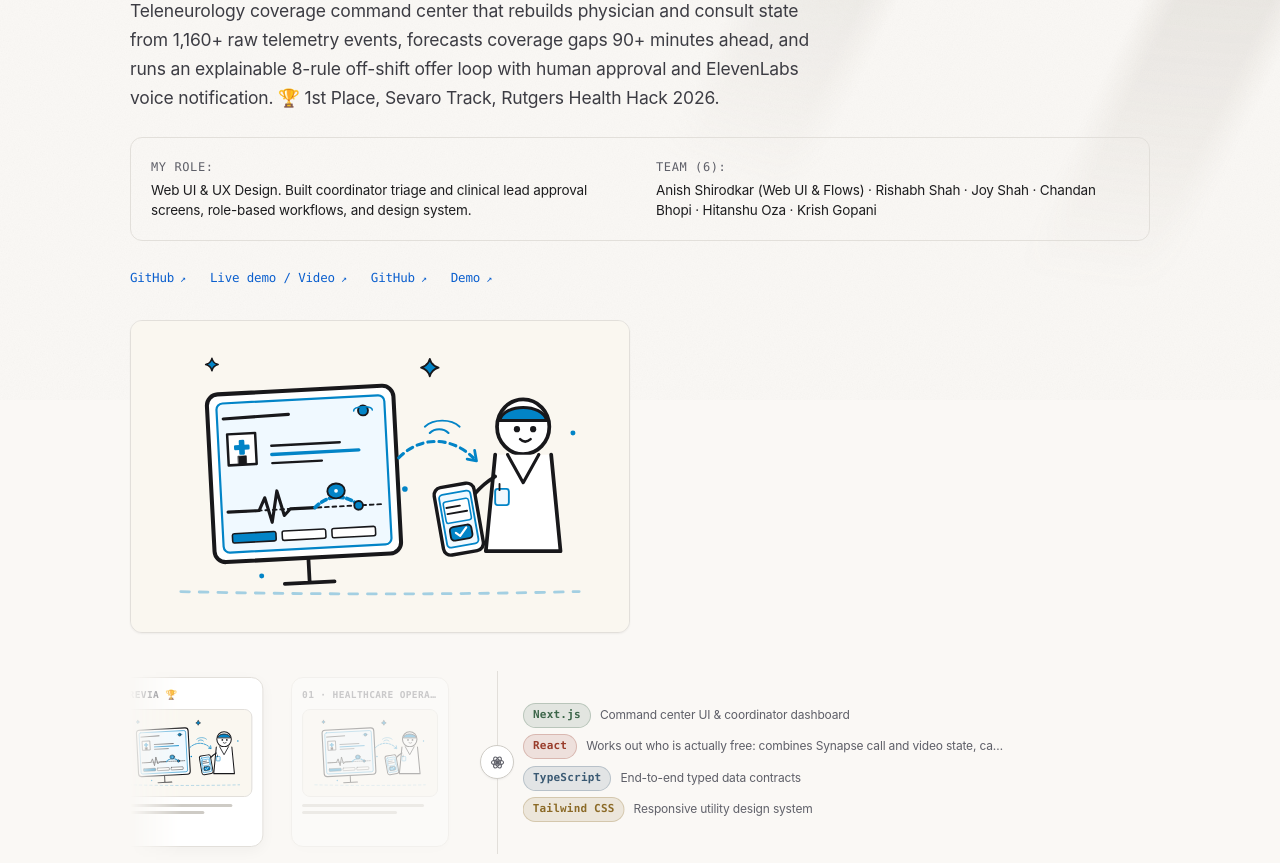
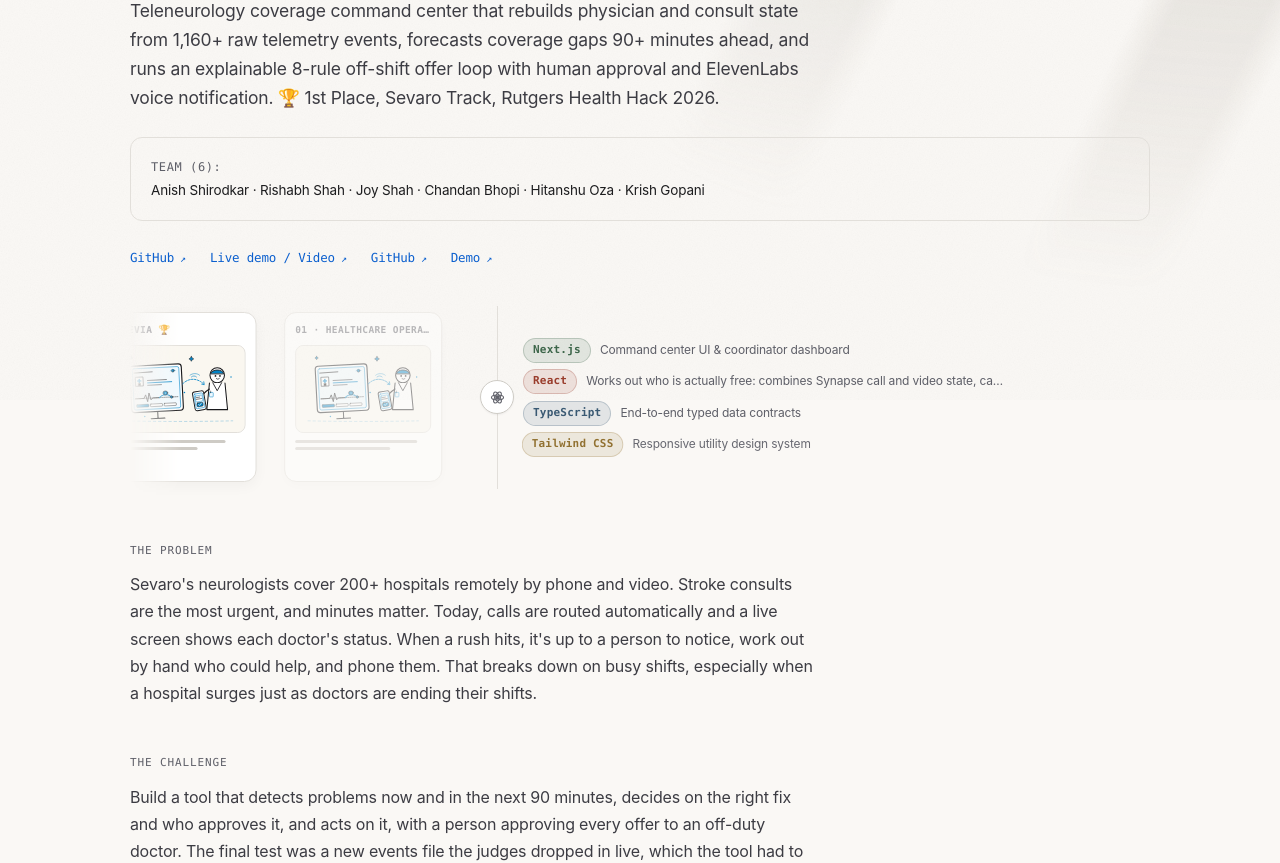
Before and after one commit to Anish0104/anish, a Next.js app: page /projects/cerevia in a window 1280 px wide. Shown: the part 400-1263 px from the top of the page. Built offline with nearby package versions, Linux system fonts and the light colour scheme.

Commit message:
refactor: remove standalone thumbnail and role mentions from project details

```diff
--- a/app/projects/[slug]/page.tsx
+++ b/app/projects/[slug]/page.tsx
@@ -5,7 +5,7 @@ import { notFound } from "next/navigation";
 import Tag from "@/components/Tag";
 import MagicTransform from "@/components/ui/magic-transform";
 import { projectTransforms } from "@/data/projectTransforms";
-import { coverAlt, getProject, githubUrl, projects } from "@/data/projects";
+import { getProject, githubUrl, projects } from "@/data/projects";
 
 type Params = { slug: string };
 
@@ -69,21 +69,11 @@ export default async function ProjectPage({
         {project.summary}
       </p>
 
-      {/* Meta Specs: Role & Team */}
-      {(project.role || (project.team && project.team.length > 0)) && (
-        <div className="mt-6 flex flex-col gap-3 rounded-xl border border-border bg-surface-2/60 p-4 font-mono text-[12px] sm:flex-row sm:gap-8 sm:p-5">
-          {project.role && (
-            <div className="flex-1">
-              <span className="uppercase tracking-wider text-muted">My Role:</span>
-              <p className="mt-1 font-sans text-[13.5px] text-text">{project.role}</p>
-            </div>
-          )}
-          {project.team && project.team.length > 0 && (
-            <div className="flex-1">
-              <span className="uppercase tracking-wider text-muted">Team ({project.team.length}):</span>
-              <p className="mt-1 font-sans text-[13.5px] text-text">{project.team.join(" · ")}</p>
-            </div>
-          )}
+      {/* Team */}
+      {project.team && project.team.length > 0 && (
+        <div className="mt-6 rounded-xl border border-border bg-surface-2/60 p-4 font-mono text-[12px] sm:p-5">
+          <span className="uppercase tracking-wider text-muted">Team ({project.team.length}):</span>
+          <p className="mt-1 font-sans text-[13.5px] text-text">{project.team.join(" · ")}</p>
         </div>
       )}
 
@@ -106,18 +96,6 @@ export default async function ProjectPage({
             {link.label}<span aria-hidden="true" className="text-[10px]">↗</span>
           </a>
         ))}
-      </div>
-
-      <div className="relative mt-8 aspect-cover max-w-[500px] overflow-hidden rounded-xl border border-border bg-surface-2 shadow-sm">
-        <Image
-          src={project.cover.src}
-          alt={coverAlt(project.cover)}
-          width={1000}
-          height={625}
-          priority
-          sizes="(max-width: 640px) 100vw, 500px"
-          className="h-full w-full object-cover"
-        />
       </div>
 
       <section className="mt-8">
--- a/data/projects.ts
+++ b/data/projects.ts
@@ -89,9 +89,8 @@ export const projects: Project[] = [
     demo: "https://lnkd.in/gr_FXcbg",
     award: "🏆 1st Place, Sevaro Track · Rutgers Health Hack 2026",
     tagline: "Catch physician coverage gaps before they reach a stroke patient.",
-    role: "Web UI & UX Design. Built coordinator triage and clinical lead approval screens, role-based workflows, and design system.",
     team: [
-      "Anish Shirodkar (Web UI & Flows)",
+      "Anish Shirodkar",
       "Rishabh Shah",
       "Joy Shah",
       "Chandan Bhopi",
```
